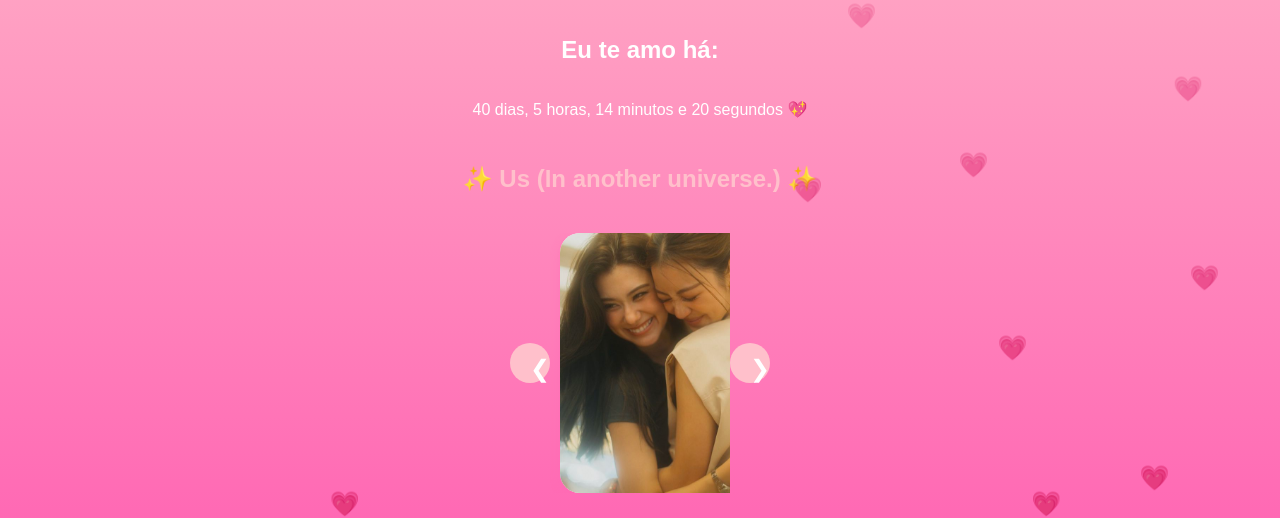
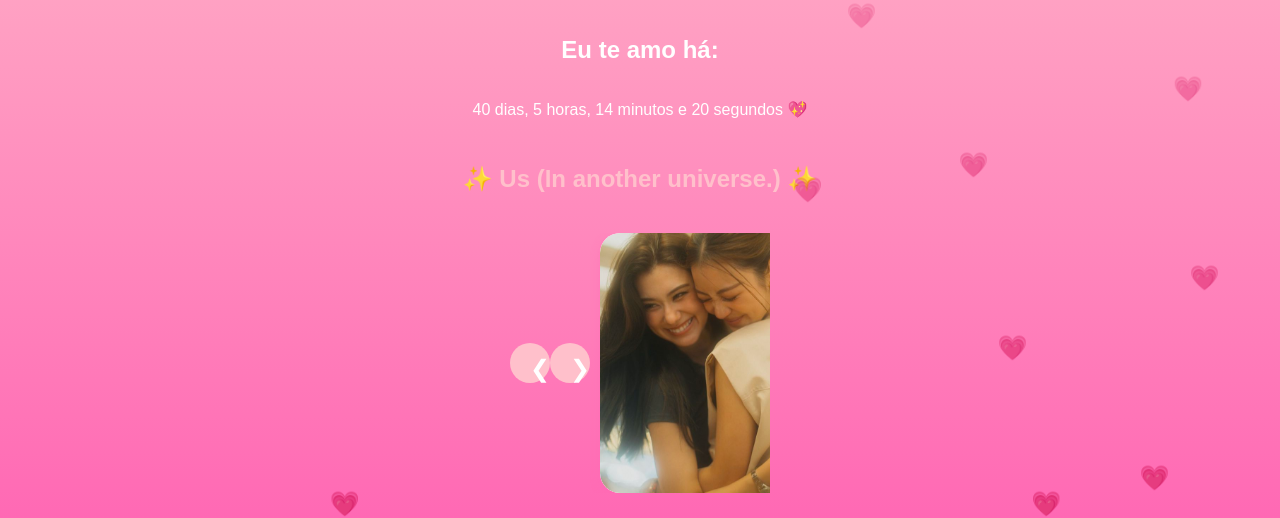
Before and after one commit to IsabelaMar/meu-amor, a Flask app: page /love in a window 1280 px wide. Shown: the part 282-800 px from the top of the page. Run offline with Flask 3, Linux system fonts and the light colour scheme.

Commit message:
total reset test 6.0 REESTRUTURACAO GERAL

```diff
--- a/static/script.js
+++ b/static/script.js
@@ -42,7 +42,7 @@ function updateCarousel() {
     const card = document.querySelector(".card");
     if (!track || !card) return;
 
-    const width = card.offsetWidth;
+    const width = card.getBoundingClientRect().width;
     track.style.transform = `translateX(${-currentIndex * width}px)`;
 }
 
--- a/static/style.css
+++ b/static/style.css
@@ -134,5 +134,7 @@ button {
 }
 
 .card {
-    min-width: 260px;
+    width: 260px;
+    flex-shrink: 0;
+    overflow: hidden;
 }
--- a/templates/index.html
+++ b/templates/index.html
@@ -8,7 +8,7 @@
 </head>
 <body class="login">
 
-  <h1>🔐 Digite o código</h1>
+  <h1>🔐 Digite o código de 4 dígitos</h1>
 
   <form method="POST">
     <input type="number" name="codigo" placeholder="Código secreto" required>
--- a/templates/love.html
+++ b/templates/love.html
@@ -24,7 +24,8 @@
   <h2 class="titulo-idols">✨ Us (In another universe.) ✨</h2>
 
   <div class="carousel">
-    <button class="prev" onclick="prevSlide()">❮</button>
+     <button class="prev" onclick="prevSlide()">❮</button>
+     <button class="next" onclick="nextSlide()">❯</button>
 
     <div class="carousel-track">
         <div class="card">
@@ -38,7 +39,6 @@
         </div>
     </div>
 
-    <button class="next" onclick="nextSlide()">❯</button>
 </div>
 
   <script>
```
